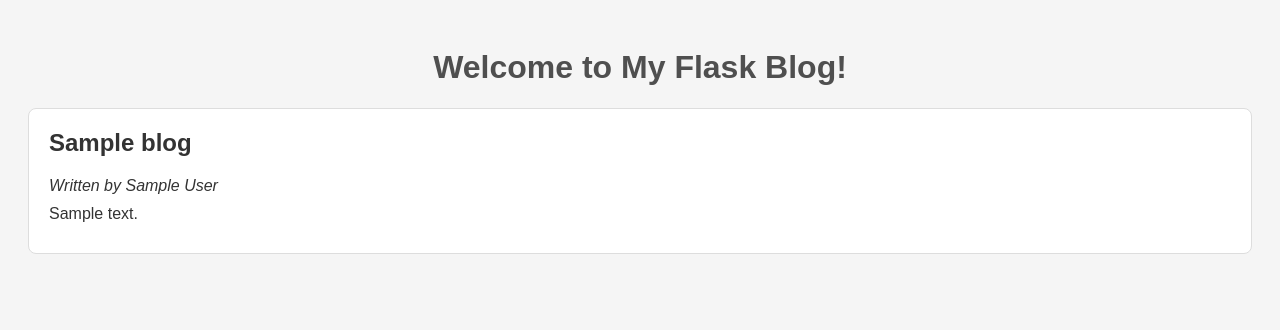
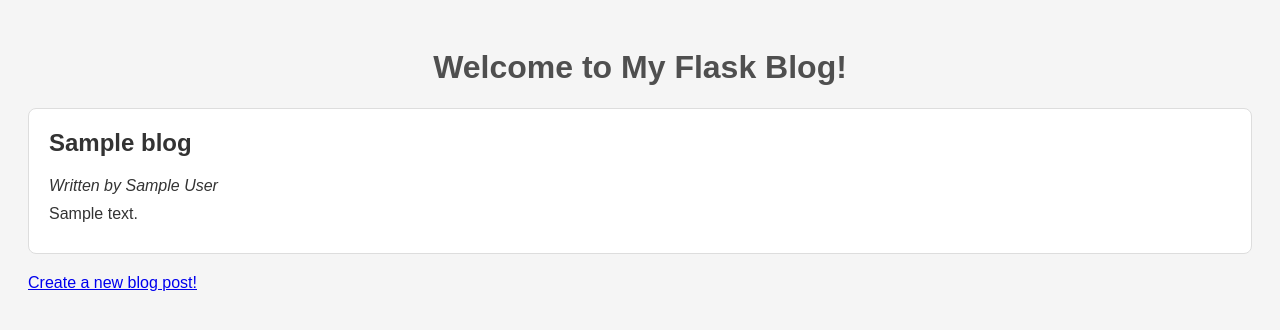
Before and after one commit to katja-roehlig/masterblog, a Flask app: template templates/index.html in a window 1280 px wide. Shown: the top 330 px of the page. Run offline with Flask 3, Linux system fonts and the light colour scheme; the template is opened without the code that fills it: most values are stand-ins (such as "Sample title", 1, 10 or a date in 2020).

Commit message:
create add route

```diff
--- a/app.py
+++ b/app.py
@@ -1,5 +1,7 @@
-from flask import Flask, render_template
+from flask import Flask, redirect, render_template, request, url_for
 import json
+import uuid
+import random
 
 app = Flask(__name__)
 # posts = [
@@ -22,11 +24,28 @@ app = Flask(__name__)
 
 
 @app.route("/")
-def hello_world():
+def index():
     with open("blog_storage.json", "r") as file:
-        blog_list = json.loads(file.read())
-        print(blog_list)
+        blog_list = json.load(file)
         return render_template("index.html", blogs=blog_list)
+
+
+@app.route("/add", methods=["GET", "POST"])
+def add():
+    if request.method == "POST":
+        new_id = random.randint(1, 1000000)
+        title = request.form.get("title")
+        author = request.form.get("author")
+        content = request.form.get("content")
+        new_blog = {"id": new_id, "title": title, "author": author, "content": content}
+        with open("blog_storage.json", "r") as file:
+            blog_list = json.load(file)
+        blog_list.append(new_blog)
+        with open("blog_storage.json", "w") as newfile:
+            json.dump(blog_list, newfile)
+        return redirect(url_for("index"))
+    else:
+        return render_template("add.html")
 
 
 if __name__ == "__main__":
--- a/templates/index.html
+++ b/templates/index.html
@@ -18,5 +18,6 @@
       <p>{{blog.content}}</p>
     </div>
     {% endfor %}
+    <a href="{{url_for('add')}}"> Create a new blog post!</a>
   </body>
 </html>
```
Also changed, not shown: blog_storage.json (+20 -1 lines), templates/add.html (added, +20 -0 lines).
